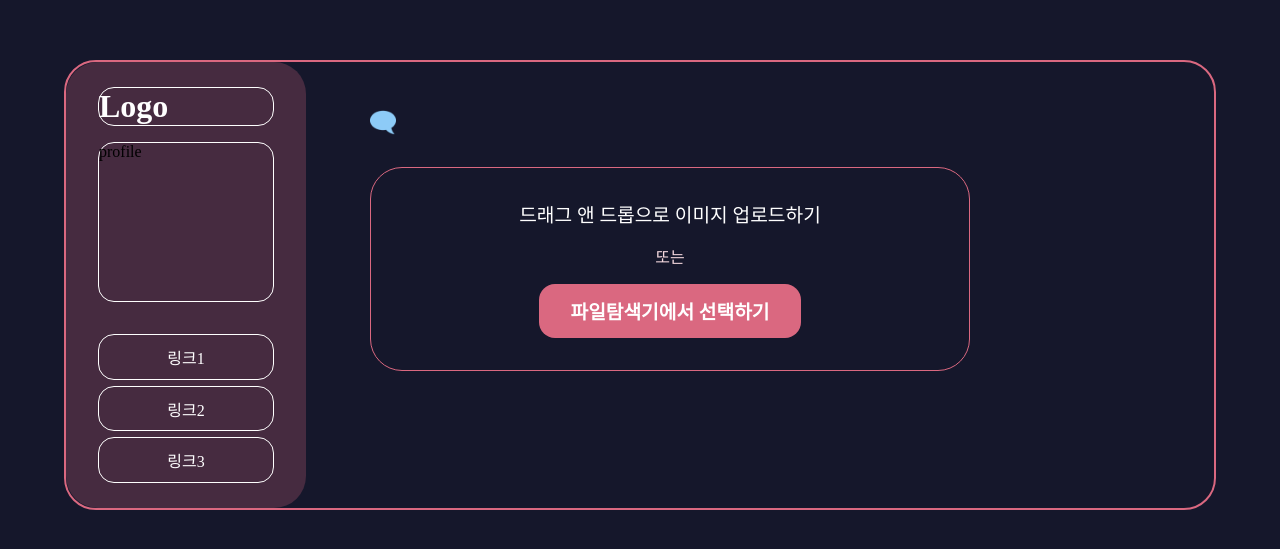
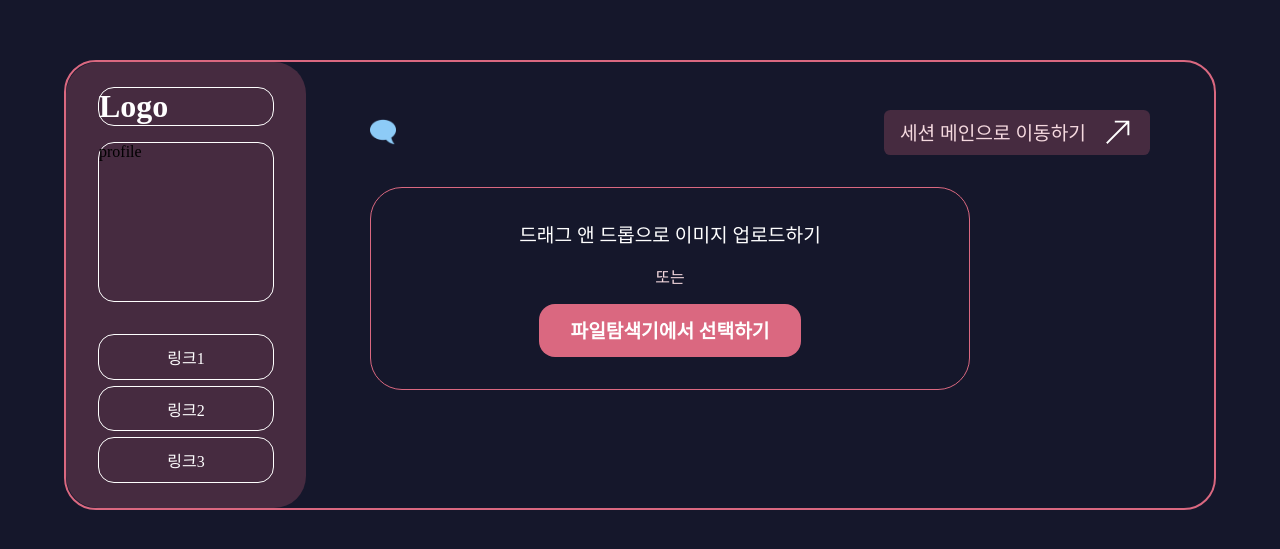
Before and after one commit to psst54/picrew-quiz, a Next.js app: page /session/upload/1 in a window 1280 px wide. Shown: the part 115-664 px from the top of the page. Built offline with nearby package versions, Linux system fonts and the light colour scheme; no server answers; the database is empty; a web font is replaced by a local one.

Commit message:
✨ back to session main button

```diff
--- a/src/app/Main.tsx
+++ b/src/app/Main.tsx
@@ -20,7 +20,7 @@ import {
 } from "@styles/Main";
 import { colors } from "@/styles/colors";
 
-import NavigateIcon from "./NavigateIcon";
+import NavigateIcon from "@assets/NavigateIcon";
 
 const Main = () => {
   function getCurrentDimension() {
--- a/src/app/session/upload/[slug]/page.tsx
+++ b/src/app/session/upload/[slug]/page.tsx
@@ -1,6 +1,7 @@
 "use client";
 
 import react from "react";
+import Link from "next/link";
 import { useRouter } from "next/navigation";
 import { createClient } from "@supabase/supabase-js";
 import { useAppSelector } from "@/redux/hooks";
@@ -14,9 +15,38 @@ import { Background } from "@styles/styles";
 import { Body, Title, Emoji } from "@styles/session/styles";
 import ToastMessage from "@components/ToastMessage";
 
+import NavigateIcon from "@assets/NavigateIcon";
+
 const supabaseUrl = process.env.NEXT_PUBLIC_SUPABASE_URL;
 const supabaseKey = process.env.NEXT_PUBLIC_SUPABASE_KEY;
 const supabase = createClient<Database>(supabaseUrl, supabaseKey);
+
+const Header = styled.div`
+  display: flex;
+  justify-content: space-between;
+  flex-wrap: wrap;
+  gap: 1rem;
+`;
+
+const Navigation = styled.button`
+  display: flex;
+  align-items: center;
+  gap: 1rem;
+
+  background: ${colors.primary.veryDark};
+  padding: 0.4rem 1rem;
+  border: none;
+  border-radius: 0.4rem;
+  outline: none;
+
+  color: ${colors.text.littleLight};
+  font-size: 1.2rem;
+  text-align: right;
+
+  cursor: pointer;
+`;
+
+//------------------------------------
 
 const UploadContainer = styled.div`
   display: flex;
@@ -170,10 +200,22 @@ const SessionPage = ({ params }: { params: { slug: string } }) => {
     <Background>
       <Frame>
         <Body>
-          <Title>
-            <Emoji src={"/left_speech_bubble_twitter.png"} />
-            {sessionData?.session_name}
-          </Title>
+          <Header>
+            <Title>
+              <Emoji src={"/left_speech_bubble_twitter.png"} />
+              {sessionData?.session_name}
+            </Title>
+
+            <Link
+              href={`/session/${params?.slug}`}
+              style={{ textDecoration: "none" }}
+            >
+              <Navigation>
+                세션 메인으로 이동하기
+                <NavigateIcon size={"2rem"} color={"white"} />
+              </Navigation>
+            </Link>
+          </Header>
 
           <UploadContainer>
             <UploadDesc>드래그 앤 드롭으로 이미지 업로드하기</UploadDesc>
```
Also changed, not shown: src/app/NavigateIcon.svg (deleted), src/assets/NavigateIcon.tsx (renamed from src/app/NavigateIcon.tsx).
